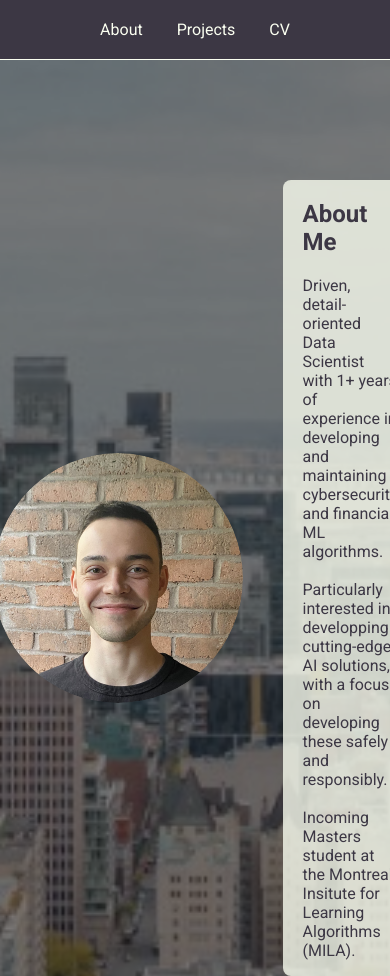
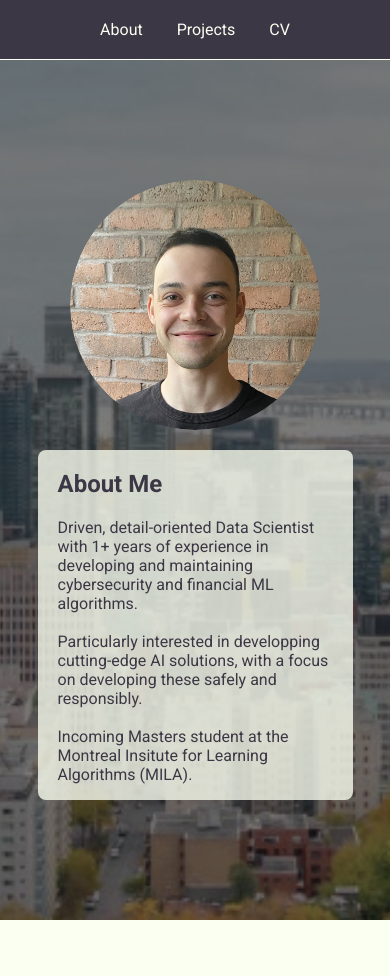
Before and after one commit to lucselmes/lucselmes.github.io, a plain HTML site: page index.html in a window 390 px wide. Shown: the top 976 px of the page. Drawn offline with nearby package versions, Linux system fonts and the light colour scheme.

Commit message:
Fix profile picture distortion on small screens

```diff
--- a/style.css
+++ b/style.css
@@ -8,7 +8,6 @@
 * {
     box-sizing: border-box;
 }
-
 
 body {
     font-family: 'Roboto', sans-serif;
@@ -89,8 +88,8 @@ a:hover {
     position: relative;
     color: white;
     text-align: left;
-    padding: 100px 0; /* This ensures some height, adjust as needed */
-    overflow: hidden; /* Clips the pseudo-element to the section's bounds */
+    padding: 100px 0;
+    overflow: hidden;
 }
 
 #about::before {
@@ -106,12 +105,10 @@ a:hover {
 
 .content-container, .profile-picture, .bio-box {
     position: relative;
-    z-index: 1; /* Ensures content is above the background */
+    z-index: 1;
 }
 
-
 .content-container {
-    position: relative;
     display: flex;
     align-items: center;
     justify-content: center;
@@ -125,20 +122,20 @@ a:hover {
     width: 100%;
     height: 100%;
     background: url('images/background-image.jpg') no-repeat center center;
-    background-size: covert;
-    filter: grayscale(15%); /* Greys out the background image */
-    opacity: 0.5; /* Adjust for desired transparency level */
-    z-index: -1; /* Ensures the background is behind the content */
+    background-size: cover;
+    filter: grayscale(15%);
+    opacity: 0.5;
+    z-index: -1;
 }
 
 .profile-picture-container {
-    flex: 0 0 250px; /* Adjust the fixed size as needed */
-    height: 250px; /* Ensure the container has a defined height */
-    margin-right: 20px; /* Space between the profile picture and the bio box */
+    flex: 0 0 250px;
+    height: 250px;
+    margin-right: 20px;
     margin-left: 20px;
     border-radius: 50%;
     overflow: hidden;
-    position: relative; /* Keep it relative if it doesn't need to be absolutely positioned */
+    position: relative;
 }
 
 .profile-picture {
@@ -148,18 +145,41 @@ a:hover {
     width: 100%;
     height: 100%;
     background: url('images/profile-picture.jpg') no-repeat center center;
-    background-size: cover; /* Ensures image covers the area without distortion */
-    border-radius: 50%; /* Ensures the image itself is also circular, matching the container */
+    background-size: cover;
+    border-radius: 50%;
 }
 
 .bio-box {
     flex: 1;
-    background-color: #fbfff1c8; /* Optional: Adds readability background to the bio */
+    background-color: #fbfff1c8;
     color: #3c3744;
-    border-radius: 8px; /* Optional: Rounds the corners of the bio box */
+    border-radius: 8px;
     padding: 0 20px;
     margin-left: 20px;
-    max-width: 700px; /* Adjust width as needed */
+    max-width: 700px;
+}
+
+@media (max-width: 1200px) {
+    .content-container {
+        flex-direction: column;
+        align-items: center;
+    }
+
+    .profile-picture-container {
+        width: 250px; /* Maintain a fixed width */
+        height: 250px; /* Maintain a fixed height to ensure circular shape */
+        margin: 0 auto 20px;
+    }
+
+    .profile-picture {
+        width: 100%;
+        height: 100%;
+    }
+
+    .bio-box {
+        margin: 0 auto;
+        width: 90%;
+    }
 }
 
 .projects-container {
```
